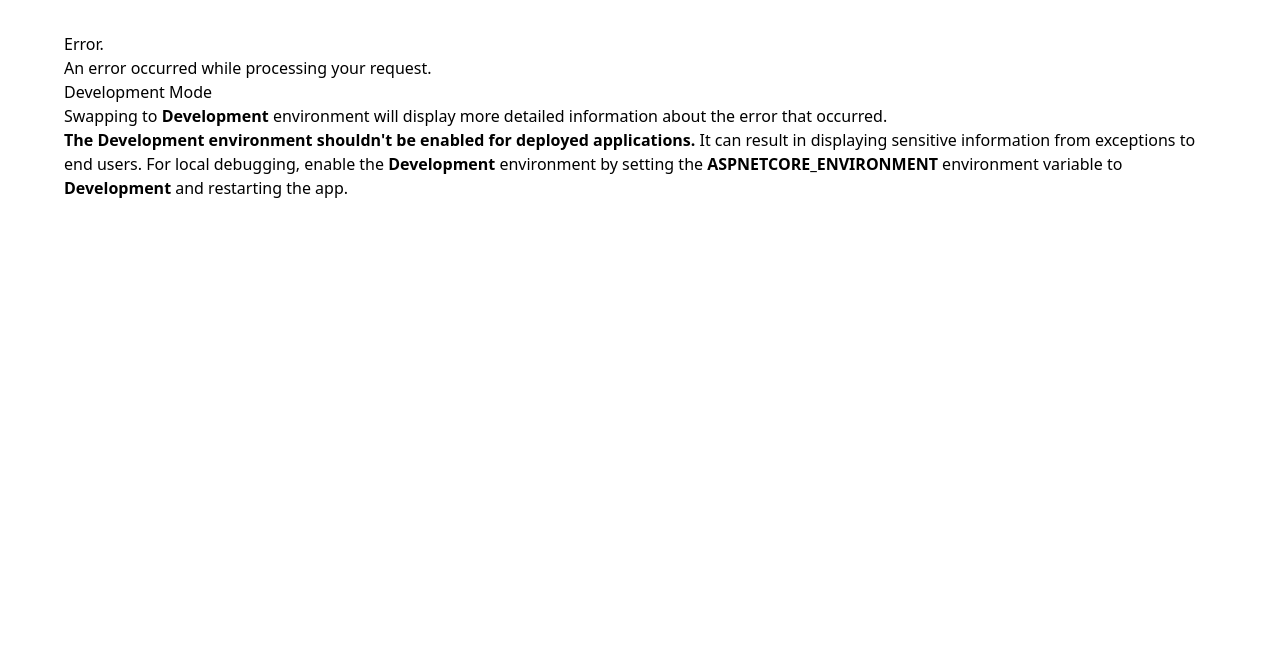
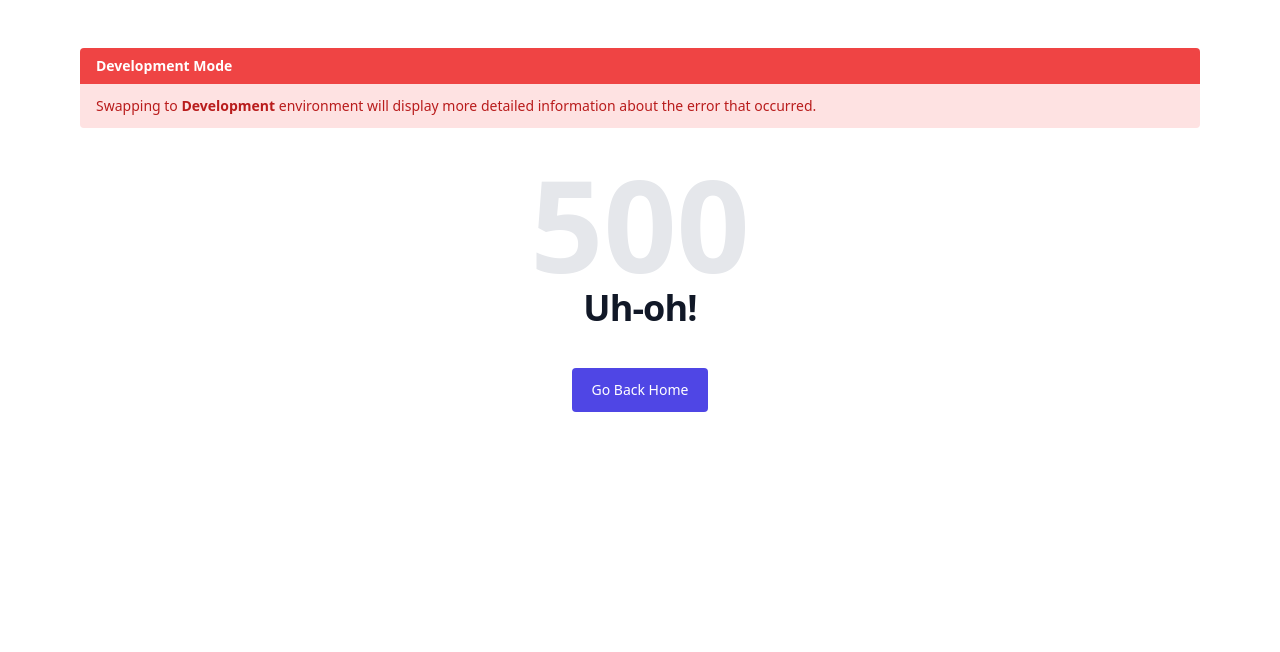
Before and after one commit to sswellington/soube, an ASP.NET Core app: template src/Web/Views/Shared/Error.cshtml in a window 1280 px wide. Shown: the part 88-740 px from the top of the page. Run offline with ASP.NET Core 8, Linux system fonts and the light colour scheme; the template is opened without the code that fills it, so the values that code supplies are empty; some libraries are stand-ins or nearby versions.

Commit message:
feat: error page

```diff
--- a/src/Web/Views/Shared/Error.cshtml
+++ b/src/Web/Views/Shared/Error.cshtml
@@ -1,27 +1,36 @@
-@using Application.ViewModel;
+@using Application.ViewModel.Shared;
 
 @model ErrorViewModel
 @{
     ViewData["Title"] = "Error";
 }
 
-<h1 class="text-danger">Error.</h1>
-<h2 class="text-danger">An error occurred while processing your request.</h2>
+<div role="alert" class="p-4 mb-4 text-sm rounded">
+    <div class="bg-red-500 text-white font-bold rounded-t px-4 py-2">
+        Development Mode
+    </div>
+    <div class="border border-t-0 border-red-400 rounded-b bg-red-100 px-4 py-3 text-red-700">
+        <p>
+            Swapping to <strong>Development</strong> environment will display more detailed information about the error that occurred.
+        </p>
+    </div>
+</div>
 
-@if (Model.ShowRequestId)
-{
-    <p>
-        <strong>Request ID:</strong> <code>@Model.RequestId</code>
-    </p>
-}
+<section class="grid px-4 bg-white place-content-center">
+    <div class="text-center">
+        <h1 class="font-black text-gray-200 text-9xl">500</h1>
 
-<h3>Development Mode</h3>
-<p>
-    Swapping to <strong>Development</strong> environment will display more detailed information about the error that occurred.
-</p>
-<p>
-    <strong>The Development environment shouldn't be enabled for deployed applications.</strong>
-    It can result in displaying sensitive information from exceptions to end users.
-    For local debugging, enable the <strong>Development</strong> environment by setting the <strong>ASPNETCORE_ENVIRONMENT</strong> environment variable to <strong>Development</strong>
-    and restarting the app.
-</p>
+        <p class="text-2xl font-bold tracking-tight text-gray-900 sm:text-4xl">Uh-oh!</p>
+
+        <p class="mt-4 text-gray-500">
+            @if (Model.ShowRequestId)
+            {
+                <strong>Request ID:</strong> <code>@Model.RequestId</code>
+            }
+        </p>
+
+        <a href="/home" class="inline-block px-5 py-3 mt-6 text-sm font-medium text-white bg-indigo-600 rounded hover:bg-indigo-700 focus:outline-none focus:ring">
+            Go Back Home
+        </a>
+    </div>
+</section>
```
Also changed, not shown: src/Application/ViewModel/Shared/ErrorViewModel.cs (added, +8 -0 lines).
